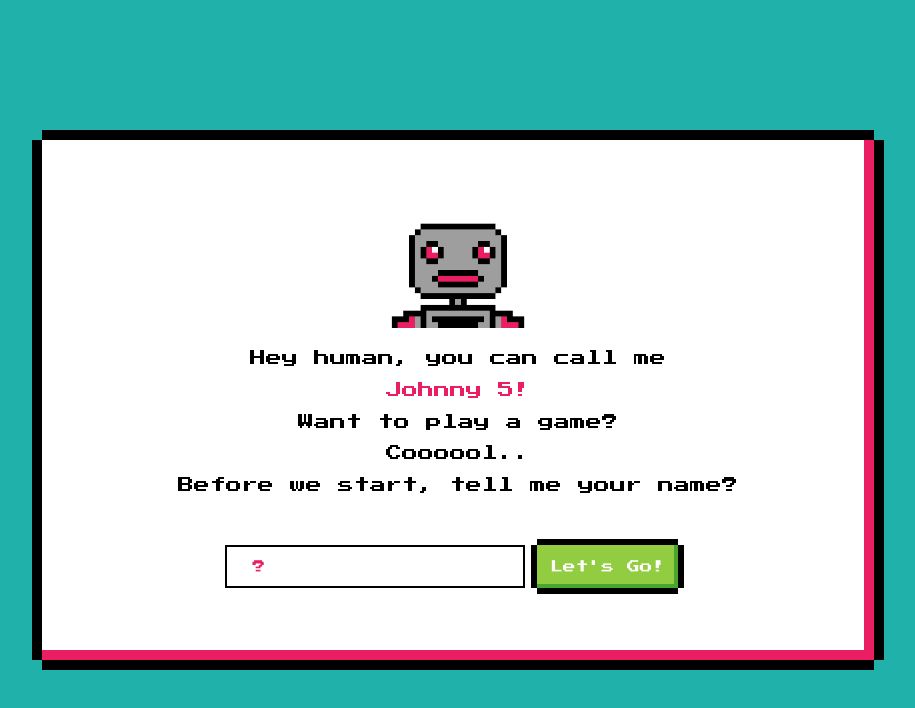
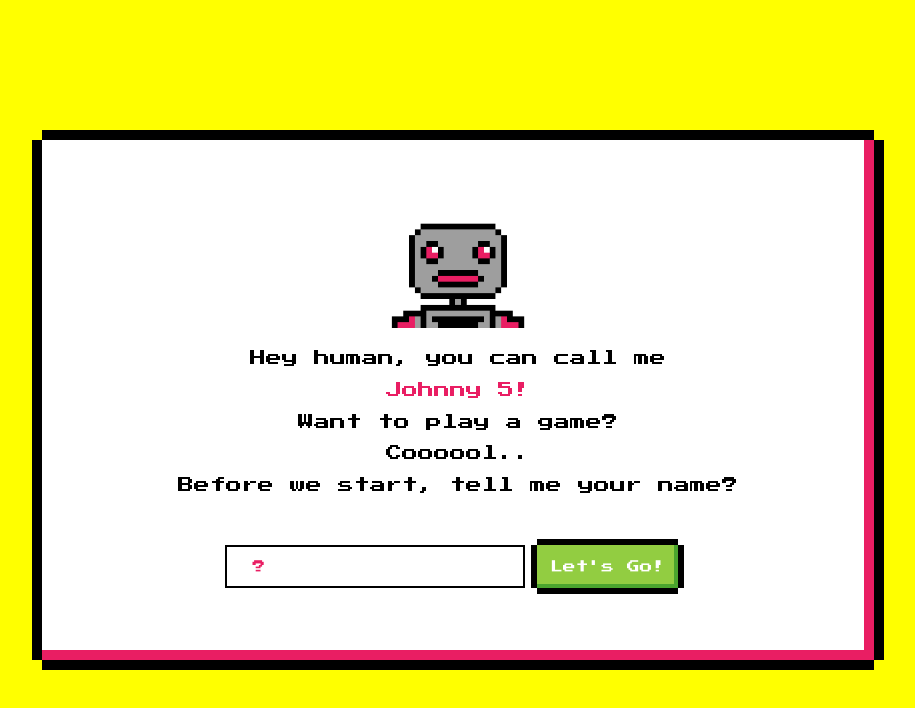
Before and after one commit to coding-psych/guess-my-number-game, a plain HTML site: page index.html in a window 1280 px wide. Shown: the whole page, without its empty margins (182-1097 px from the left). Drawn offline with Linux system fonts and the light colour scheme.

Commit message:
background color change test

```diff
--- a/style.css
+++ b/style.css
@@ -39,7 +39,7 @@ p {
 body {
   font-family: 'Press Start 2P', monospace;
   font-size: 1rem;
-  background-color: lightseagreen;
+  background-color: yellow;
   width: 100%;
   min-height: 100vh;
   display: flex;
```
